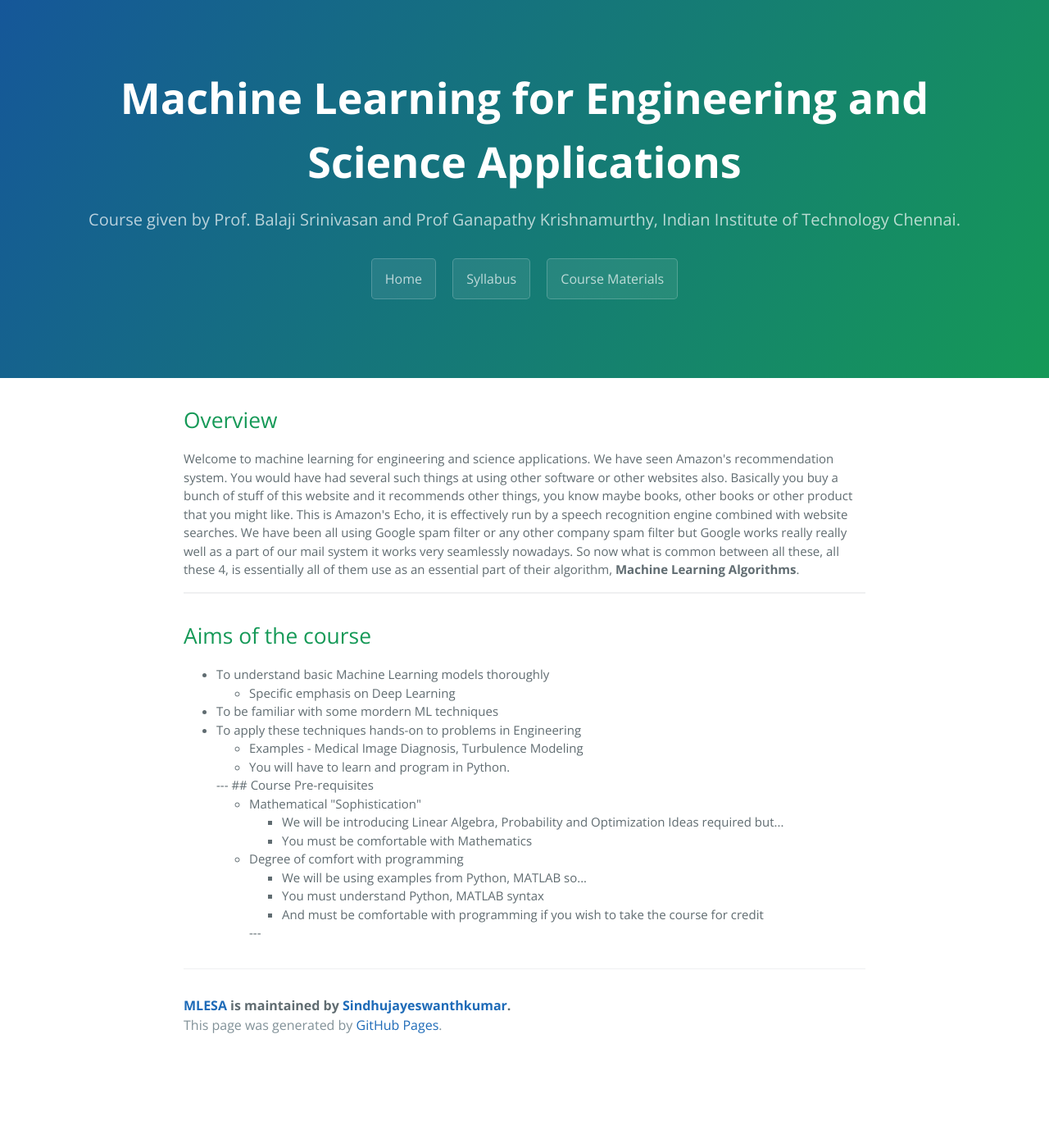
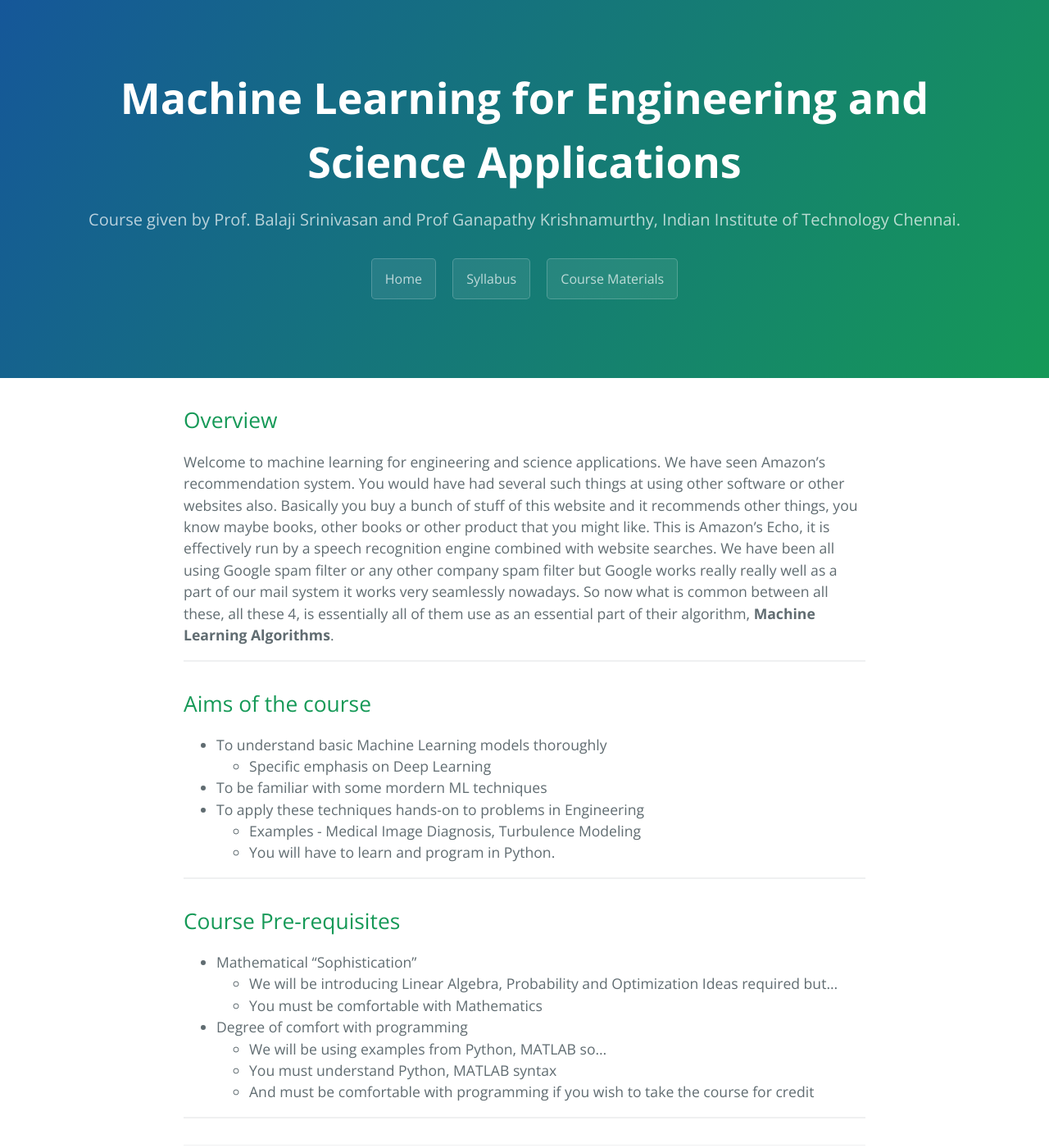
Before and after one commit to Sindhujayeswanthkumar/MLESA, a Jekyll site: the page built from index.md, in a window 1280 px wide and 1400 px high. Shown: the whole window at 82% size. Built offline with Jekyll 4.4.1, drawn with Linux system fonts in a browser that asks for light colours.

Commit message:
Update index.md

```diff
--- a/index.md
+++ b/index.md
@@ -5,40 +5,29 @@ title: Machine Learning for Engineering and Science Applications
 
 ## Overview
 
-<p style="font-size: 15px; text-align: justified;"> Welcome to machine learning for engineering and science applications. We have seen Amazon's recommendation system. You would have had several such things at using other software or other websites also. Basically you buy a bunch of stuff of this website and it recommends other things, you know maybe books, other books or other product that you might like. This is Amazon's Echo, it is effectively run by a speech recognition engine combined with website searches. We have been all using Google spam filter or any other company spam filter but Google works really really well as a part of our mail system it works very seamlessly nowadays. So now what is common between all these, all these 4, is essentially all of them use as an essential part of their algorithm, <b>Machine Learning Algorithms</b>.</p>
+ Welcome to machine learning for engineering and science applications. We have seen Amazon's recommendation system. You would have had several such things at using other software or other websites also. Basically you buy a bunch of stuff of this website and it recommends other things, you know maybe books, other books or other product that you might like. This is Amazon's Echo, it is effectively run by a speech recognition engine combined with website searches. We have been all using Google spam filter or any other company spam filter but Google works really really well as a part of our mail system it works very seamlessly nowadays. So now what is common between all these, all these 4, is essentially all of them use as an essential part of their algorithm, **Machine Learning Algorithms**.
 
 ---
 
 ## Aims of the course
 
-
-  <ul style="font-size: 15px;">
-    <li>To understand basic Machine Learning models thoroughly</li>
-    <ul>
-  <li>Specific emphasis on Deep Learning</li>
-    </ul>
-  <li>To be familiar with some mordern ML techniques</li>
-    <li>To apply these techniques hands-on to problems in Engineering</li>
-    <ul>
-  <li>Examples - Medical Image Diagnosis, Turbulence Modeling</li>
-  <li>You will have to learn and program in Python.</li>
-  </ul>
+- To understand basic Machine Learning models thoroughly
+    - Specific emphasis on Deep Learning
+- To be familiar with some mordern ML techniques
+- To apply these techniques hands-on to problems in Engineering
+    - Examples - Medical Image Diagnosis, Turbulence Modeling
+    - You will have to learn and program in Python.
 
 ---
 
 ## Course Pre-requisites
 
-    <ul style="font-size: 15px;">
-      <li>Mathematical "Sophistication"</li>
-      <ul>
-        <li>We will be introducing Linear Algebra, Probability and Optimization Ideas required but...</li>
-        <li>You must be comfortable with Mathematics</li>
-      </ul>
-      <li>Degree of comfort with programming</li>
-      <ul>
-        <li>We will be using examples from Python, MATLAB so...</li>
-        <li>You must understand Python, MATLAB syntax</li>
-        <li>And must be comfortable with programming if you wish to take the course for credit</li>
-      </ul>
+- Mathematical "Sophistication"
+    - We will be introducing Linear Algebra, Probability and Optimization Ideas required but...
+    - You must be comfortable with Mathematics
+- Degree of comfort with programming
+    - We will be using examples from Python, MATLAB so...
+    - You must understand Python, MATLAB syntax
+    - And must be comfortable with programming if you wish to take the course for credit
 
  ---
```
